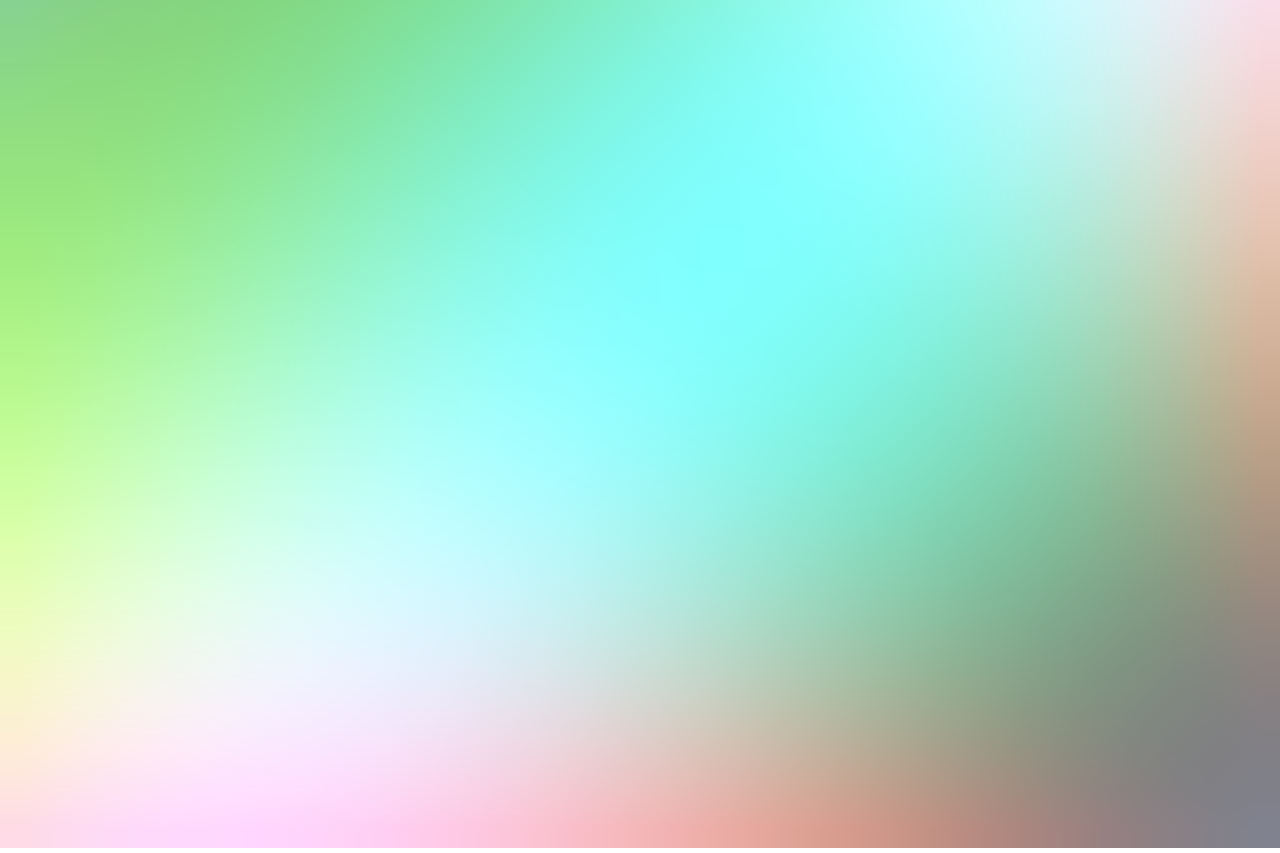
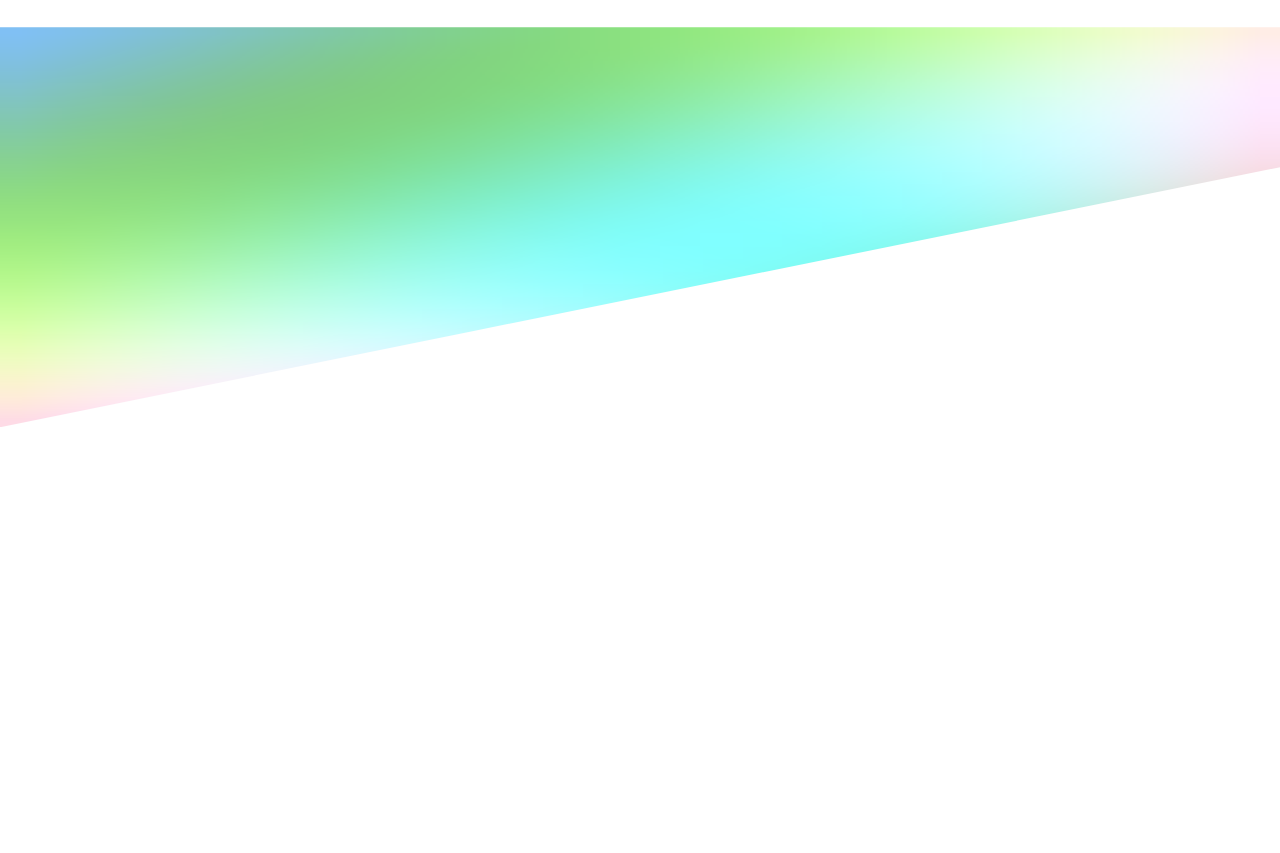
Before and after one commit to Annie-Huang/stripe-text-effect, a website: page index.html in a window 1280 px wide. Shown: the part 432-1285 px from the top of the page. After the commit the page ends 864 px from the top, so only its background shows below. Drawn offline with Linux system fonts and the light colour scheme.

Commit message:
Give a clip-path of the canvas

```diff
--- a/Note.txt
+++ b/Note.txt
@@ -4,4 +4,5 @@ https://stripe.com/en-au
 https://github.com/Annie-Huang/stripe-text-effect
 
 https://codepen.io/tmrDevelops/pen/vOPZBv
+https://bennettfeely.com/clippy/
 ------------------------------------------------------------------------------------------
--- a/index.html
+++ b/index.html
@@ -13,9 +13,12 @@
   </head>
   <body>
     <header class="hero">
-      <canvas id="canv" width="32" height="32">
       <div class="container">
         <h1>Financial infrastructure for the internet</h1>
+      </div>
+
+      <div class="canvas-container">
+        <canvas id="canv" width="32" height="32"></canvas>
       </div>
     </header>
   </body>
--- a/style.css
+++ b/style.css
@@ -15,13 +15,18 @@ h1 {
   max-width: 13ch;
 }
 
-canvas {
-  width: 100%;
-  height: 100%;
-}
-
 .container {
   --max-width: 50rem;
   width: min(100% - 2rem, var(--max-width));
   margin-inline: auto;
 }
+
+.canvas-container {
+  height: 50vh;
+  clip-path: polygon(0 0, 100% 0, 100% 35%, 0% 100%);
+}
+
+canvas {
+  width: 100%;
+  height: 100%;
+}
```
